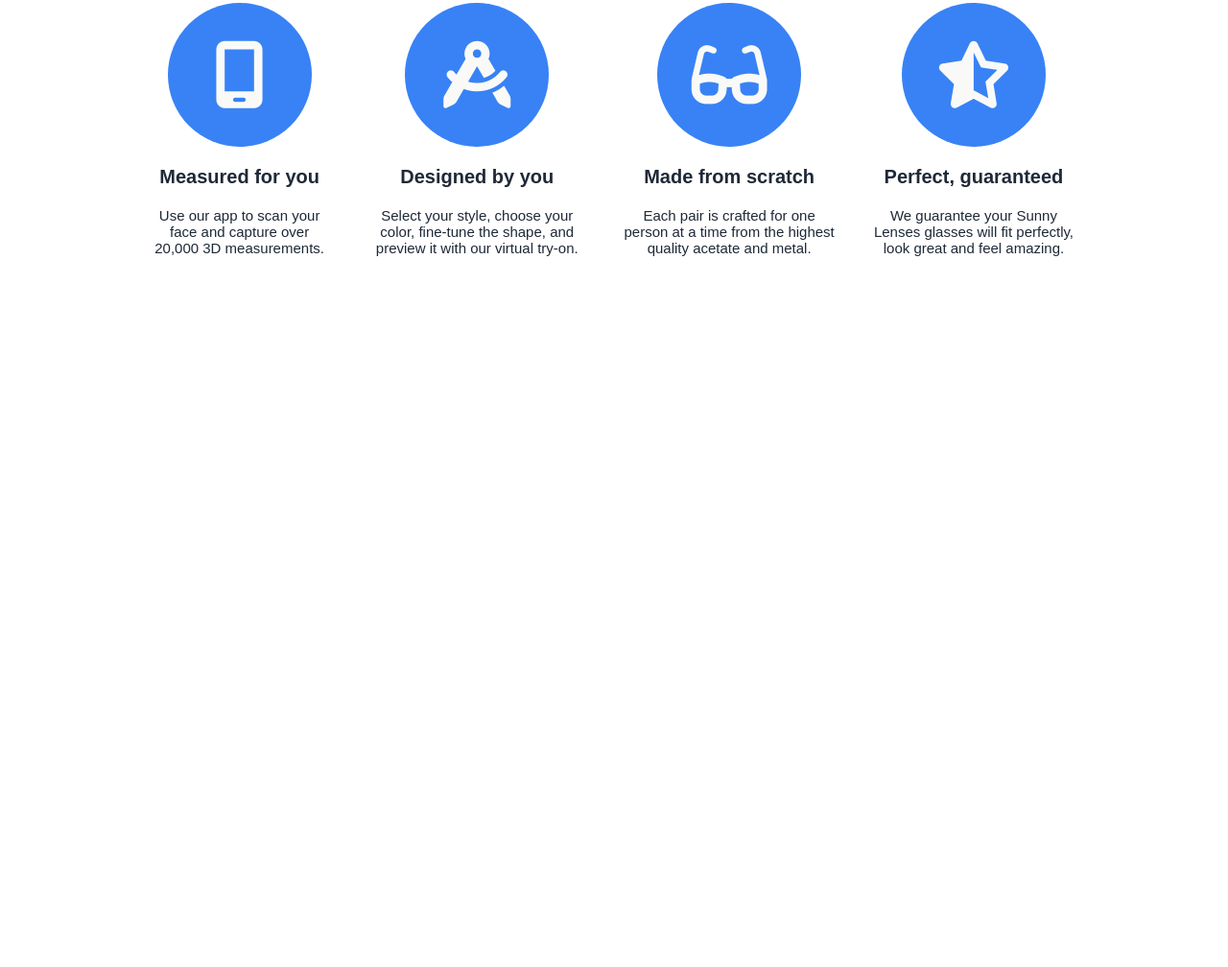
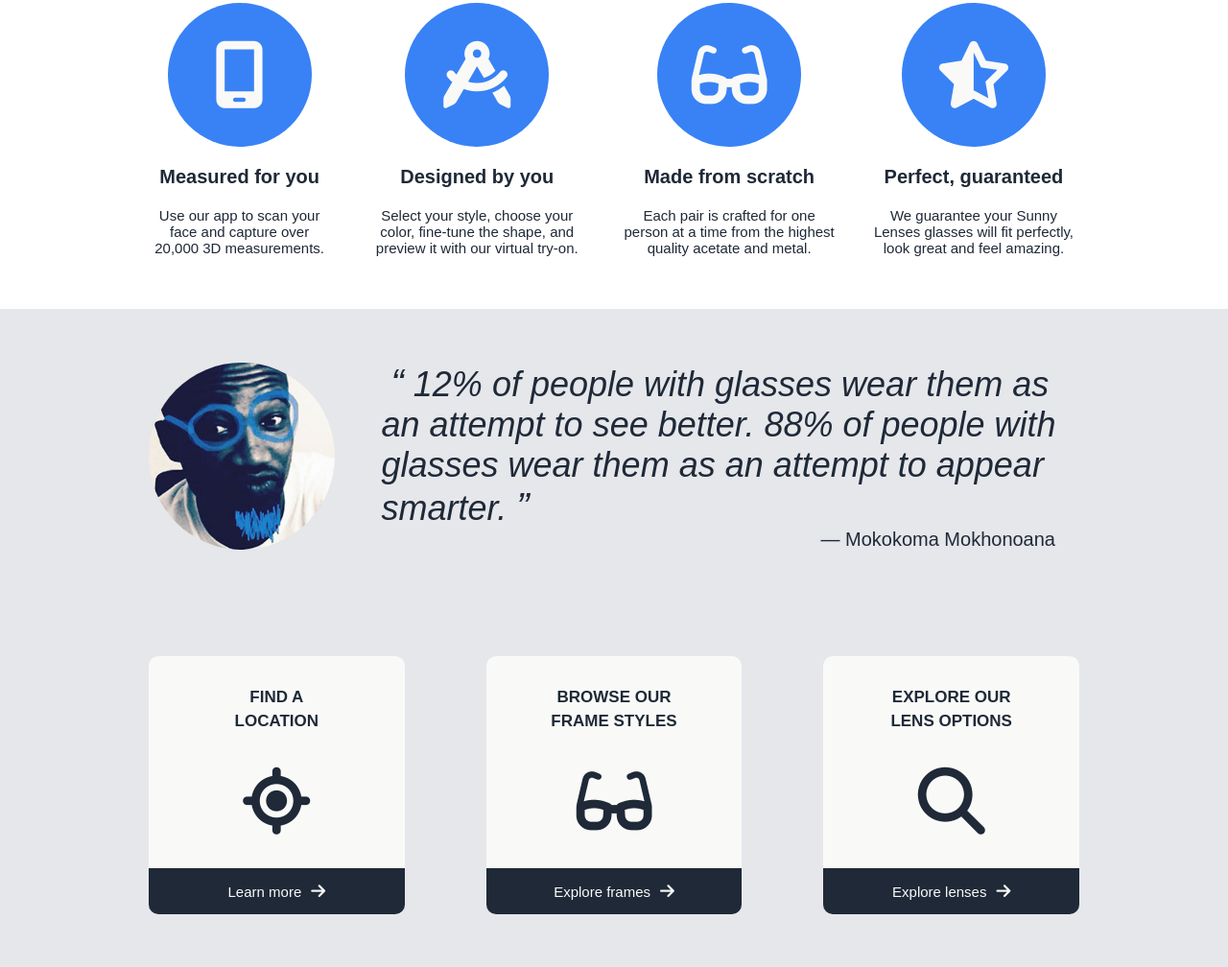
Before and after one commit to Hamza-Aziane/noor-opticals-LP, a plain HTML site: page index.html in a window 1280 px wide. Shown: the part 658-1666 px from the top of the page at 96% size. Before the commit the page ends 980 px from the top, so only its background shows below. Drawn offline with Linux system fonts and the light colour scheme.

Commit message:
Add inspiration-section

```diff
--- a/index.html
+++ b/index.html
@@ -4,7 +4,7 @@
     <meta charset="UTF-8">
     <meta http-equiv="X-UA-Compatible" content="IE=edge">
     <meta name="viewport" content="width=device-width, initial-scale=1.0">
-    <link rel="shortcut icon" href="images/favicon.ico" type="image/x-icon">
+    <link rel="shortcut icon" href="./images/favicon.ico" type="image/x-icon">
     <link rel="stylesheet" href="style.css">
     <link rel="stylesheet" href="https://cdnjs.cloudflare.com/ajax/libs/font-awesome/6.1.1/css/all.min.css" integrity="sha512-KfkfwYDsLkIlwQp6LFnl8zNdLGxu9YAA1QvwINks4PhcElQSvqcyVLLD9aMhXd13uQjoXtEKNosOWaZqXgel0g==" crossorigin="anonymous" referrerpolicy="no-referrer" />
     <title>Noor Opticals</title>
@@ -13,7 +13,7 @@
     <header>
         <div class="container">
             <nav class="navbar">
-                <img class="logo" src="images/logo.png" alt="Noor Opticals logo">
+                <img class="logo" src="./images/logo.png" alt="Noor Opticals logo">
                 <ul class="links">
                     <li><a href="#">Frames</a></li>
                     <li><a href="#">Lenses</a></li>
@@ -31,7 +31,7 @@
                         <button>Shop Women</button>
                     </div>
                 </div>
-                <img class="hero-image" src="images/hero-image.jpg" alt="Man wearing glasses">
+                <img class="hero-image" src="./images/hero-image.jpg" alt="Man wearing glasses">
             </div>
         </div>
     </header>
@@ -70,5 +70,41 @@
             </div>
         </section>
     </div>
+    <section class="inspiration-section">
+        <div class="container">
+            <div class="quote">
+                <img src="./images/mokokoma-mokhonoana.jpg" alt="Mokokoma Mokhonoana Photo">
+                <figure>
+                    <blockquote>
+                        <p>12% of people with glasses wear them as an attempt to see better. 88% of people with glasses wear them as an attempt to appear smarter.</p>
+                    </blockquote>
+                    <figcaption> — Mokokoma Mokhonoana</figcaption>
+                </figure>
+            </div>
+            <div class="cards">
+                <div class="card">
+                    <h3>Find a location</h3>
+                    <div class="icon">
+                        <i class="fa-solid fa-location-crosshairs fa-7x"></i>
+                    </div>
+                    <a href="#">Learn more</a>
+                </div>
+                <div class="card">
+                    <h3>Browse our frame styles</h3>
+                    <div class="icon">
+                        <i class="fa-solid fa-glasses fa-7x"></i>
+                    </div>
+                    <a href="#">Explore frames</a>
+                </div>
+                <div class="card">
+                    <h3>Explore our lens options</h3>
+                    <div class="icon">
+                        <i class="fa-solid fa-magnifying-glass fa-7x"></i>
+                    </div>
+                    <a href="#">Explore lenses</a>
+                </div>
+            </div>
+        </div>
+    </section>
 </body>
 </html>
--- a/style.css
+++ b/style.css
@@ -1,5 +1,6 @@
 :root {
     --color-primary: #1F2937;
+    /* --color-primary-light: #ffffff; */
     --color-secondary: #3882F6;
     --color-tertiary: #E5E7EB;
     --color-header-text: #F9FAF8;
@@ -40,23 +41,27 @@ header {
     padding: 15px 20px 0;
 }
 
-.links {
+.navbar .links {
     list-style-type: none;
     display: flex;
     font-size: 1.7rem;
     gap: 3rem;
 }
 
-.links, h1 {
+.navbar .links, .hero-text h1 {
     text-transform: uppercase;
 }
 
-a, h1, .hero-text p, button {
+h1, .hero-text p, .shop-buttons button {
     color: var(--color-header-text);
 }
 
 a {
     text-decoration: none;
+}
+
+.navbar a {
+    color: var(--color-header-text);
 }
 
 .hero {
@@ -83,7 +88,7 @@ a {
     line-height: 1.2;
 }
 
-.shop-buttons {
+.hero .shop-buttons {
     margin-top: 35px;
 }
 
@@ -97,13 +102,13 @@ a {
     margin-right: 20px;
 }
 
-.hero-image {
+.hero .hero-image {
     max-width: 45%;
     transform: rotate(-1deg);
     padding: 10px;
 }
 
-/* Info Section */
+/* Info section */
 .info-section {
     padding: 55px;
 }
@@ -116,14 +121,14 @@ a {
     font-weight: lighter;
 }
 
-.cards {
+.info-section .cards {
     display: flex;
     justify-content: center;
     gap: 35px;
     margin-top: 65px;
 }
 
-.card {
+.info-section .cards .card {
     display: flex;
     flex-direction: column;
     align-items: center;
@@ -132,7 +137,7 @@ a {
     text-align: center;
 }
 
-.card .icon {
+.info-section .cards .card .icon {
     display: flex;
     justify-content: center;
     align-items: center;
@@ -143,10 +148,103 @@ a {
     height: 150px;
 }
 
-.card h4 {
+.info-section .cards .card h4 {
     font-size: 2rem;
 }
 
-.card p {
+.info-section .cards .card p {
     font-size: 1.5rem;
 }
+
+/* Quote section */
+.inspiration-section {
+    background-color: var(--color-tertiary);
+    color: var(--color-primary);
+}
+
+.inspiration-section .quote {
+    display: flex;
+    align-items: center;
+    gap: 5%;
+    padding: 55px;
+}
+
+.inspiration-section img {
+    max-width: 20%;
+    border-radius: 50%;
+}
+
+.inspiration-section blockquote {
+    font-size: 3.6rem;
+    font-weight: lighter;
+    font-style: italic;
+}
+
+
+.inspiration-section blockquote p::before {
+    content: open-quote;
+}
+
+.inspiration-section blockquote p::after {
+    content: close-quote;
+}
+
+.inspiration-section blockquote p::before,
+.inspiration-section blockquote p::after {
+    font-size: 4rem;
+    padding: 0 10px;
+
+}
+
+.inspiration-section figcaption {
+    font-size: 2rem;
+    text-align: right;
+    padding-right: 25px;
+}
+
+.inspiration-section .cards {
+    display: flex;
+    justify-content: center;
+    gap: 85px;
+    padding: 55px;
+}
+
+.inspiration-section .cards .card {
+    flex-basis: 100%;
+    display: flex;
+    flex-direction: column;
+    align-items: center;
+    gap: 35px;
+    background-color: var(--color-header-text);
+    padding: 30px 0 0;
+    text-align: center;
+    border-radius: 10px;
+    color: var(--color-primary);
+    justify-content: space-between;
+}
+
+.inspiration-section .cards .card h3 {
+    font-size: 1.7rem;
+    text-transform: uppercase;
+    max-width: 55%;
+    line-height: 1.5;
+}
+
+.inspiration-section .cards .card a {
+    color: inherit;
+    font-size: 1.5rem;
+    font-weight: lighter;
+    width: 100%;
+    background-color: var(--color-primary);
+    color: var(--color-header-text);
+    padding: 15px;
+    border-radius: 0 0 10px 10px;
+}
+
+.inspiration-section .cards .card a::after {
+    font-family: "Font Awesome 5 Free";
+    font-weight: 600;
+    content: "\f061";
+    font-size: 1.7rem;
+    padding-left: 10px;
+}
```
Also changed, not shown: images/mokokoma-mokhonoana.jpg (added).
